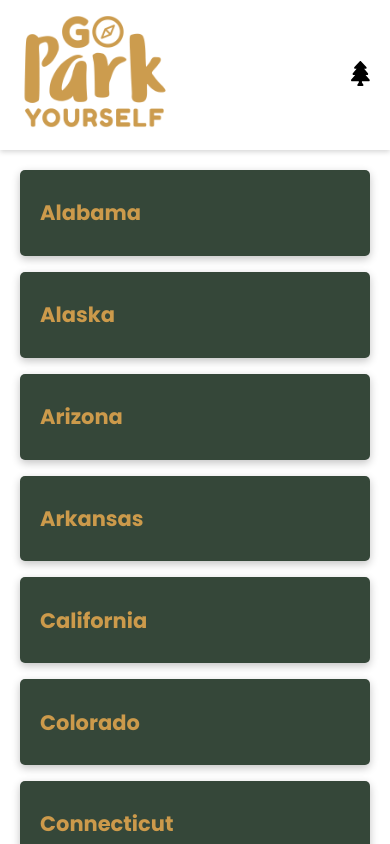
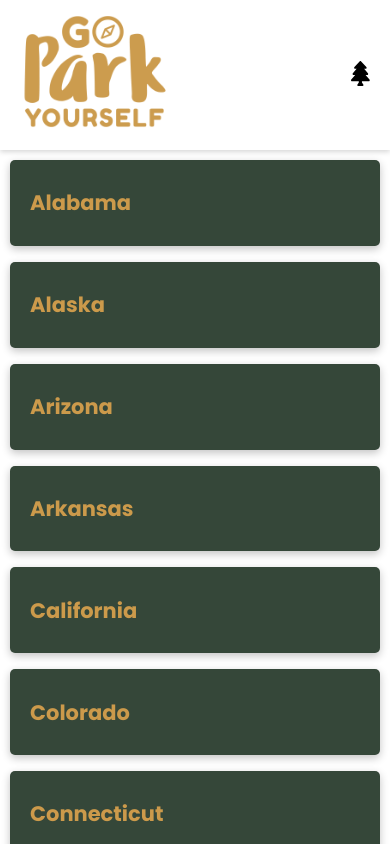
Before and after one commit to monicahack/bootcamp-final-project, an Angular app: page /states-list in a window 390 px wide. Shown: the top 844 px of the page. Built offline with nearby package versions, Linux system fonts and the light colour scheme.

Commit message:
minor change to states css for mobile margins

```diff
--- a/src/app/states-list/states-list.component.css
+++ b/src/app/states-list/states-list.component.css
@@ -4,11 +4,11 @@
     margin: 0;
   } */
 
-body{ margin: 20px}
+body{ margin: 20px;}
 
 .statesButtonArea {
     padding: 0;
-    margin: 20px;
+    margin: 10px;
     list-style: none;
     display: flex;
     flex-direction: column;
```
